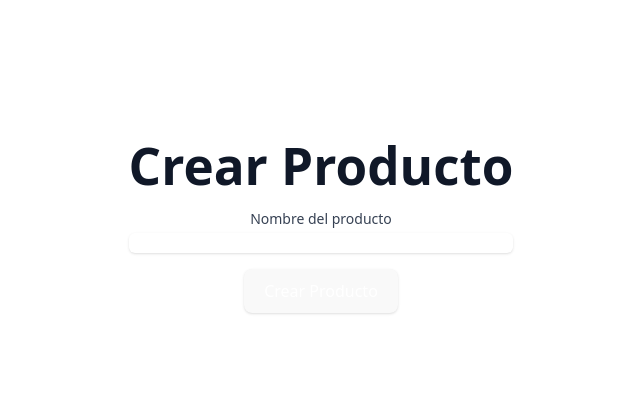
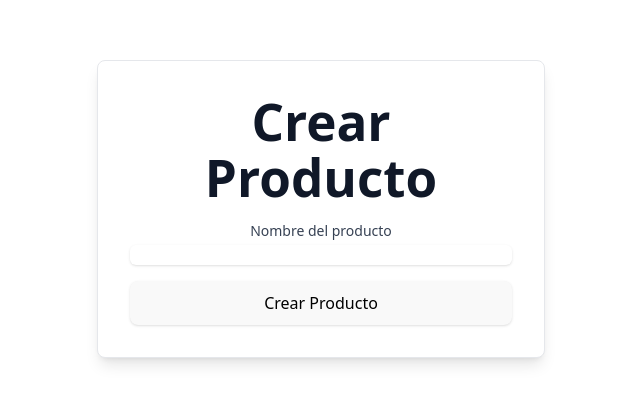
Before and after one commit to Samupindo/Prices, a React (Vite) app in the folder frontend/: page /products-create in a window 1280 px wide. Shown: the part 191-594 px from the top of the page, without its empty margins (319-959 px from the left). Built offline with nearby package versions, Linux system fonts and the light colour scheme.

Commit message:
Estetica omponentes

```diff
--- a/frontend/src/components/products/CreateProduct.tsx
+++ b/frontend/src/components/products/CreateProduct.tsx
@@ -54,7 +54,20 @@ export const CreateProduct = () => {
     }
 
     return (
-        <div className="mt-8">
+            <div className="max-w-md w-full space-y-8 bg-white p-8 rounded-lg shadow-lg border border-gray-200">
+                {error && (
+                    <div className="rounded-md bg-red-50 p-4 mb-4">
+                        <div className="flex">
+                            <div className="ml-3">
+                                <h3 className="text-sm font-medium text-red-800">Error</h3>
+                                <div className="mt-2 text-sm text-red-700">
+                                    <p>{error}</p>
+                                </div>
+                            </div>
+                        </div>
+                    </div>
+                )}
+                <div>
                     <h1 className="text-xl font-semibold text-gray-900 mb-4">Crear Producto</h1>
                     <form onSubmit={handleSubmit} className="space-y-4">
                         <div>
@@ -73,11 +86,12 @@ export const CreateProduct = () => {
                         </div>
                         <button
                             type="submit"
-                    className="inline-flex justify-center py-2 px-4 border border-transparent shadow-sm text-sm font-medium rounded-md text-white bg-indigo-600 hover:bg-indigo-700 focus:outline-none focus:ring-2 focus:ring-offset-2 focus:ring-indigo-500"
+                            className="inline-flex justify-center py-2 px-4 border border-transparent shadow-sm text-sm font-medium rounded-md text-black bg-indigo-600 hover:bg-indigo-700 focus:outline-none focus:ring-2 focus:ring-offset-2 focus:ring-indigo-500 w-full"
                         >
                             Crear Producto
                         </button>
                     </form>
                 </div>
+            </div>
     );
 };
--- a/frontend/src/components/products/productList.tsx
+++ b/frontend/src/components/products/productList.tsx
@@ -123,7 +123,8 @@ export const ProductList = ({ products, totalPages }: ProductListProps) => {
                         )}
                     </tbody>
                 </table>
-                <div className="py-4">
+                <div className="py-4 flex justify-between items-center">
+                    <div className="flex-1 text-center">
                         <nav aria-label="Page navigation">
                             <ul className="inline-flex -space-x-px">
                                 {[...Array(totalPages).keys()].map((page) => (
@@ -138,10 +139,13 @@ export const ProductList = ({ products, totalPages }: ProductListProps) => {
                             </ul>
                         </nav>
                     </div>
-                <button><Link to="/products-create">Añadir un producto</Link></button>
 
                 </div>
 
             </div>
+            <button className="inline-flex justify-center py-2 px-4 border border-transparent shadow-sm text-sm font-medium rounded-md text-white bg-indigo-600 hover:bg-indigo-700 focus:outline-none focus:ring-2 focus:ring-offset-2 focus:ring-indigo-500 mt-10 mr-70">
+                <Link to="/products-create" className="text-white">Añadir producto</Link>
+            </button>
+        </div>
     );
 };
```
Lines whose indentation alone changed are shown as unchanged.
